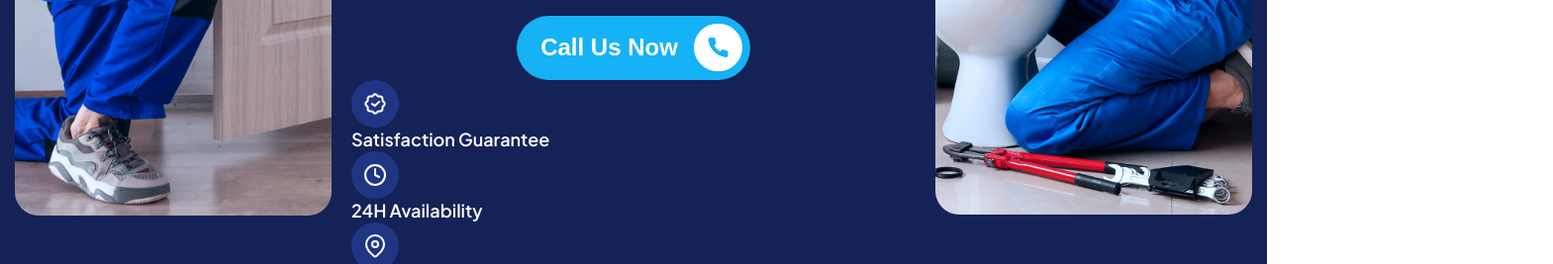
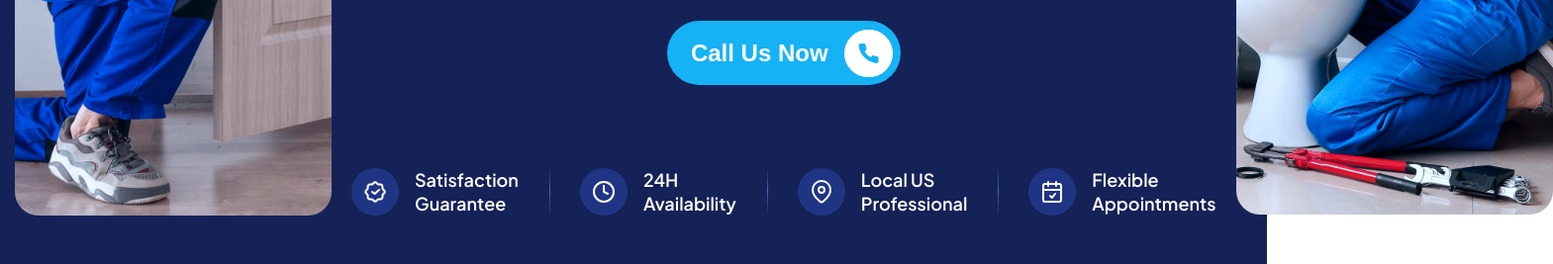
Before and after one commit to Backa228/HomeServices, a plain HTML site: page index.html in a window 1280 px wide. Shown: the part 511-778 px from the top of the page at 99% size, 1569 px wide, since content can reach past the window. Drawn offline with Linux system fonts and the light colour scheme.

Commit message:
12,11
/*Розібрали тему "властивість display". Застилізували .main_advantages.*/

```diff
--- a/styles/style.css
+++ b/styles/style.css
@@ -323,7 +323,7 @@ body {
     display: grid;
     grid-template-columns: auto 1fr auto;
     padding: 0 15px 60px 15px;
-    min-height: 100vh;
+    /* min-height: 100vh; */
 }
 
 .main__image {
@@ -445,14 +445,32 @@ body {
 }
 
 .main__advantages {
-    color: var(--Neutural-White, #FFF);
-    font-family: "Plus Jakarta Sans";
-    font-size: 18px;
-    font-weight: 600;
-    line-height: 24px;
+    display: flex;
+    gap: clamp(10px, 25vw, 62px);
+    /* flex-wrap: wrap; */
+    justify-content: center;
+    align-items: center;
+    max-width: 900px;
 }
 
-.advantages-main__item {}
+.advantages-main__item {
+    display: flex;
+    justify-content: center;
+    align-items: center;
+    gap: 16px;
+    /* max-width: 190px; */
+    position: relative;
+}
+
+.advantages-main__item:not(:last-child)::after{
+    content: "";
+    position: absolute;
+    right: -32px;
+    top: 0;
+    height: 100%;
+    width: 1px;
+    background: linear-gradient(180deg, rgba(79, 102, 183, 0) 0%, rgba(79, 102, 183, 1) 48%, rgba(79, 102, 183, 0) 100%);
+}
 
 .advantages-main__icon {
     width: 48px;
@@ -462,4 +480,11 @@ body {
     background-color: var(--Primary-Dark-Blue-2);
 }
 
-.advantages-main__text {}
+.advantages-main__text {
+    display: inline;
+    color: var(--Neutural-White, #FFF);
+    font-family: "Plus Jakarta Sans";
+    font-size: 18px;
+    font-weight: 600;
+    line-height: 1.33;
+}
```
